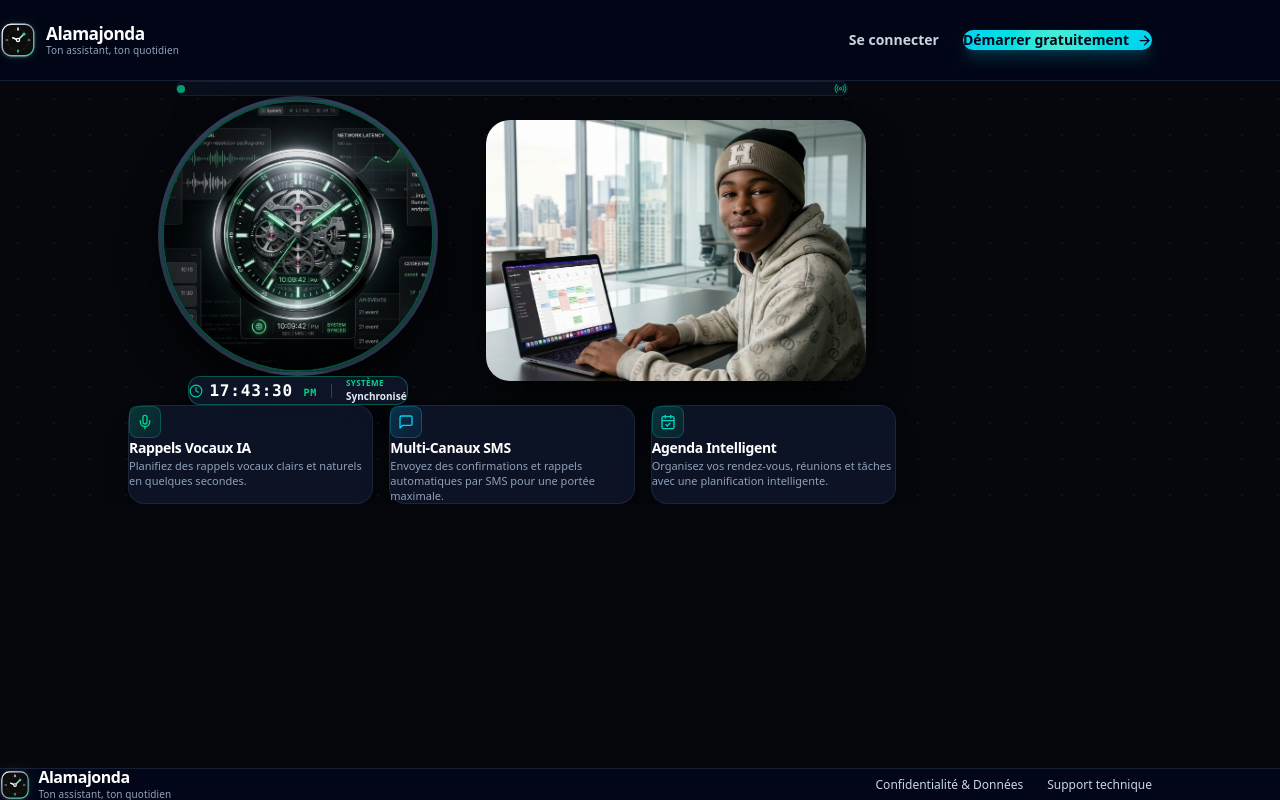
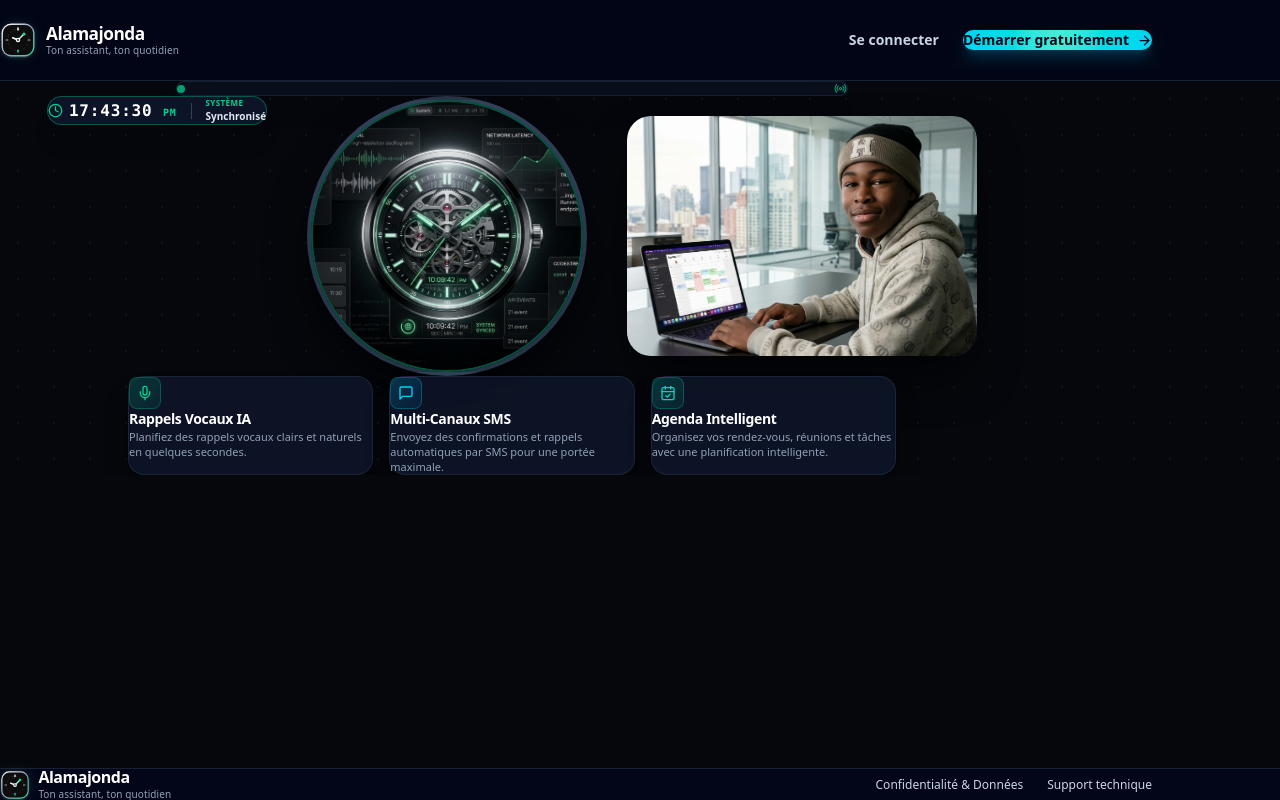
Before and after one commit to imorousalem8-sys/agenda, a Next.js app: page / in a window 1280 px wide. Built offline with nearby package versions, Linux system fonts and the light colour scheme.

Commit message:
style(landing): move digital time clock badge to top left of watch to fully unblock cards below

```diff
--- a/components/landing/Hero.tsx
+++ b/components/landing/Hero.tsx
@@ -35,10 +35,10 @@ export default function Hero() {
       <div className="absolute top-1/4 left-1/2 -translate-x-1/2 -translate-y-1/2 w-[800px] h-[500px] bg-emerald-500/10 rounded-full blur-[160px] pointer-events-none -z-10" />
       <div className="absolute top-20 right-1/4 w-80 h-80 bg-cyan-500/10 rounded-full blur-[140px] pointer-events-none -z-10" />
 
-      {/* Main Centered Stage (Resserré pour ne jamais coller aux bords de l'écran) */}
+      {/* Main Centered Stage */}
       <div className="max-w-5xl mx-auto flex flex-col items-center">
 
-        {/* 1. Top HUD Status Bar - Centré et discret */}
+        {/* 1. Top HUD Status Bar */}
         <div className="w-full max-w-2xl mb-8">
           <div className="flex items-center justify-between py-2 px-5 rounded-2xl bg-slate-900/50 border border-slate-800/70 backdrop-blur-xl shadow-xl">
             <div className="flex items-center gap-2">
@@ -50,10 +50,32 @@ export default function Hero() {
           </div>
         </div>
 
-        {/* 2. Cockpit Duo : Montre Réduite + Photo Fondateur Agrandie & Rapprochée */}
-        <div className="w-full flex flex-col lg:flex-row items-center justify-center gap-8 sm:gap-12 mb-12 sm:mb-16">
+        {/* 2. Cockpit Trio : Badge Heure en Haut à Gauche + Montre Centrée + Photo à Droite */}
+        <div className="w-full flex flex-col lg:flex-row items-center justify-center gap-6 sm:gap-10 mb-14 sm:mb-20 relative">
 
-          {/* A. Montre Mécanique Centrée & Ajustée */}
+          {/* A. 🕒 Badge Heure Numérique & Synchronisation (Placé en haut à gauche de la montre) */}
+          <div className="flex flex-col justify-center items-center lg:items-end self-center lg:self-start lg:pt-4">
+            <div className="px-5 py-2 rounded-2xl bg-slate-900/90 border border-emerald-500/40 backdrop-blur-xl shadow-xl flex items-center gap-3.5 text-center">
+              <div className="flex items-center gap-1.5 text-emerald-400">
+                <Clock size={15} className="animate-spin-slow" />
+                <span className="text-sm sm:text-base font-black font-mono tracking-wider text-white">
+                  {formattedHours}:{formattedMinutes}:{formattedSeconds}{" "}
+                  <span className="text-[10px] text-emerald-400">{ampm}</span>
+                </span>
+              </div>
+              <div className="h-4 w-px bg-slate-700" />
+              <div className="text-left">
+                <div className="text-[8px] uppercase font-bold tracking-wider text-emerald-400">
+                  Système
+                </div>
+                <div className="text-[10px] font-semibold text-slate-200">
+                  Synchronisé
+                </div>
+              </div>
+            </div>
+          </div>
+
+          {/* B. Montre Mécanique Centrée (Dégagée en dessous, plus rien de collé aux 3 tableaux) */}
           <div className="flex flex-col items-center group">
 
             {/* Watch Outer Ring & Frame */}
@@ -73,31 +95,11 @@ export default function Hero() {
               </div>
             </div>
 
-            {/* Digital Time & System Sync Badge */}
-            <div className="mt-3.5 px-5 py-1.5 rounded-xl bg-slate-900/90 border border-emerald-500/40 backdrop-blur-xl shadow-xl flex items-center gap-3.5 text-center">
-              <div className="flex items-center gap-1.5 text-emerald-400">
-                <Clock size={14} className="animate-spin-slow" />
-                <span className="text-sm sm:text-base font-black font-mono tracking-wider text-white">
-                  {formattedHours}:{formattedMinutes}:{formattedSeconds}{" "}
-                  <span className="text-[10px] text-emerald-400">{ampm}</span>
-                </span>
-              </div>
-              <div className="h-3.5 w-px bg-slate-700" />
-              <div className="text-left">
-                <div className="text-[8px] uppercase font-bold tracking-wider text-emerald-400">
-                  Système
-                </div>
-                <div className="text-[10px] font-semibold text-slate-200">
-                  Synchronisé
-                </div>
-              </div>
-            </div>
-
           </div>
 
-          {/* B. Photo Fondateur au bureau : Plus Grande, Rapprochée et Bien Décollée du bord */}
-          <div className="flex flex-col items-center">
-            <div className="relative rounded-3xl p-1 bg-gradient-to-br from-emerald-500/40 via-cyan-500/20 to-slate-800 shadow-2xl shadow-black/80 group overflow-hidden w-[290px] sm:w-[340px] md:w-[380px]">
+          {/* C. Photo Fondateur au bureau : À droite, équilibrée */}
+          <div className="flex flex-col items-center justify-center">
+            <div className="relative rounded-3xl p-1 bg-gradient-to-br from-emerald-500/40 via-cyan-500/20 to-slate-800 shadow-2xl shadow-black/80 group overflow-hidden w-[280px] sm:w-[320px] md:w-[350px]">
               <div className="relative rounded-[1.35rem] overflow-hidden bg-slate-950 aspect-[16/11]">
                 <Image
                   src="/images/founder-desk-official.jpg"
@@ -113,7 +115,7 @@ export default function Hero() {
 
         </div>
 
-        {/* 3. Les 3 Tableaux : Centrés, Compacts, et Largement Décollés du Bas */}
+        {/* 3. Les 3 Tableaux : Parfaitement Libérés & Décollés avec Grand Espace au-dessus et en-dessous */}
         <div className="w-full flex justify-center items-center">
           <div className="w-full max-w-3xl grid grid-cols-1 sm:grid-cols-3 gap-4">
 
```
